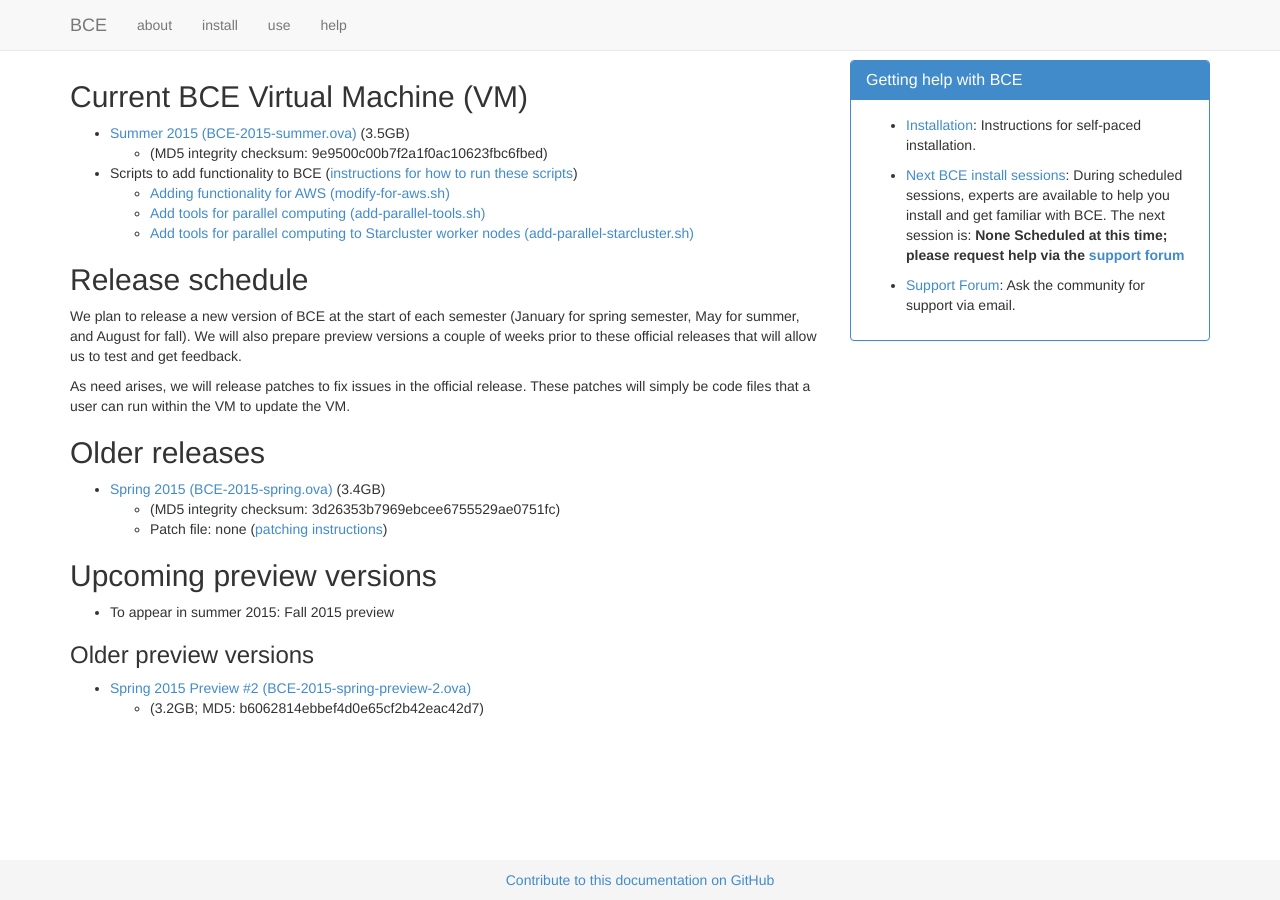
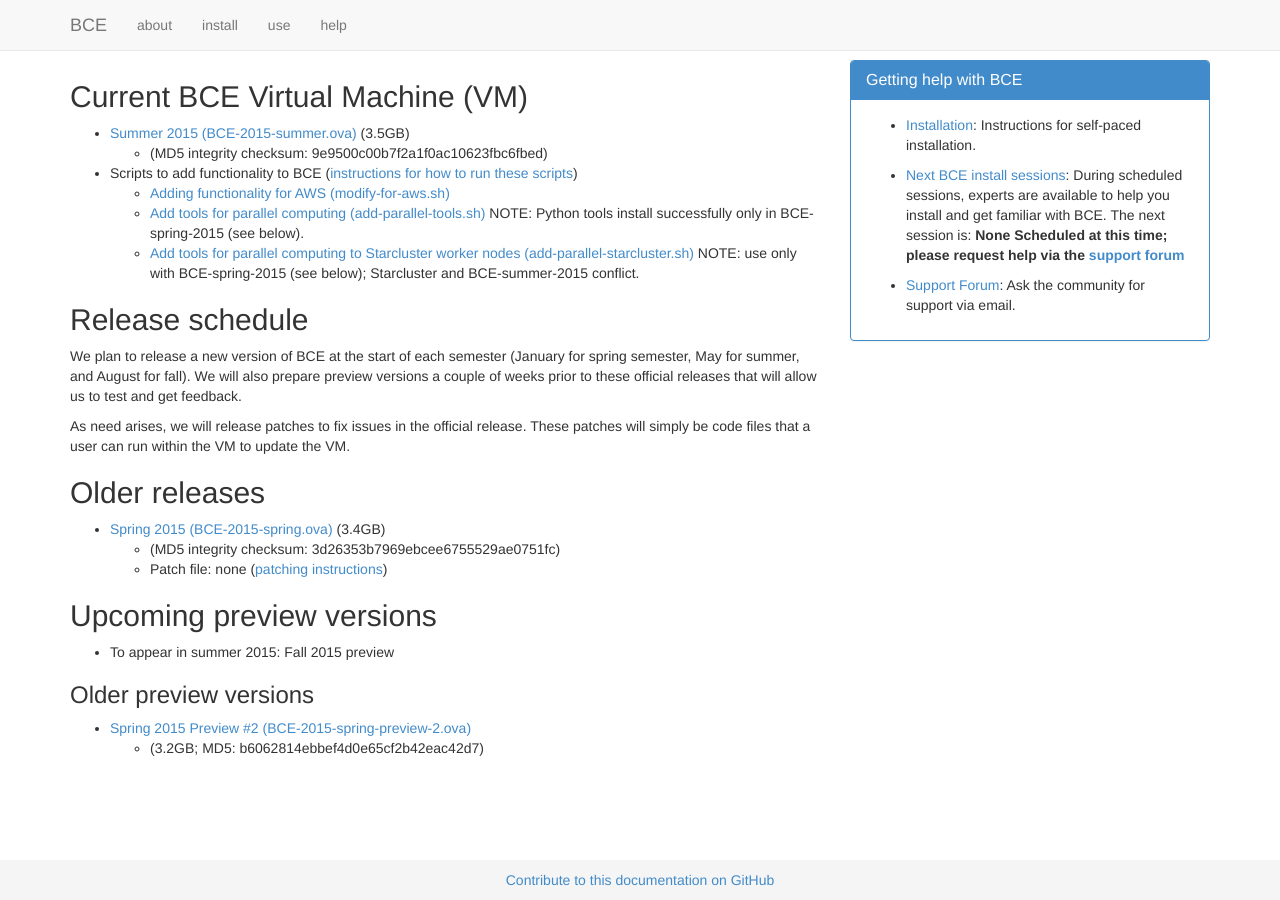
Before and after one commit to ucberkeley/bce-documentation, a Jekyll site: the page built from downloads.md, in a window 1280 px wide. Built offline with Jekyll 4.4.1, drawn with Linux system fonts in a browser that asks for light colours; nearby versions of some CDN libraries; library files that are not in the unit come from our copies; Markdown is read by kramdown in place of the engine named in the settings.

Commit message:
added note about parallel/starcluster only working with spring-2015

```diff
--- a/downloads.md
+++ b/downloads.md
@@ -10,8 +10,8 @@ title: Downloads
 
   - Scripts to add functionality to BCE ([instructions for how to run these scripts](patch.html))
     - [Adding functionality for AWS (modify-for-aws.sh)](https://raw.githubusercontent.com/ucberkeley/bce/dev/post-install/modify-for-aws.sh)
-    - [Add tools for parallel computing (add-parallel-tools.sh)](https://raw.githubusercontent.com/ucberkeley/bce/dev/post-install/add-parallel-tools.sh)
-    - [Add tools for parallel computing to Starcluster worker nodes (add-parallel-starcluster.sh)](https://raw.githubusercontent.com/ucberkeley/bce/dev/post-install/add-parallel-starcluster.sh)
+    - [Add tools for parallel computing (add-parallel-tools.sh)](https://raw.githubusercontent.com/ucberkeley/bce/dev/post-install/add-parallel-tools.sh) NOTE: Python tools install successfully only in BCE-spring-2015 (see below).
+    - [Add tools for parallel computing to Starcluster worker nodes (add-parallel-starcluster.sh)](https://raw.githubusercontent.com/ucberkeley/bce/dev/post-install/add-parallel-starcluster.sh) NOTE: use only with BCE-spring-2015 (see below); Starcluster and BCE-summer-2015 conflict.
 
 ## Release schedule
 
```
